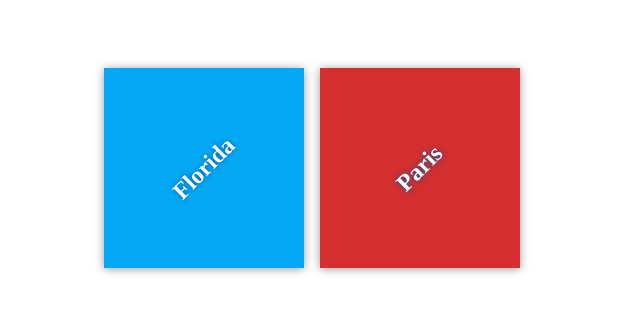
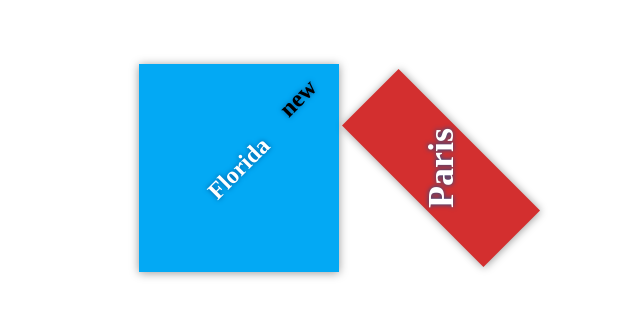
Before and after one commit to subhimakil/my-travel-plans, a plain HTML site: page index.html in a window 1280 px wide. Shown: the part 232-548 px from the top of the page, without its empty margins (328-968 px from the left). Drawn offline with Linux system fonts and the light colour scheme; files that its build step writes are made by us from their sources.

Commit message:
add heading to index file

```diff
--- a/index.html
+++ b/index.html
@@ -13,7 +13,7 @@
             <div class="destination" id="florida">
                 <h2>Florida</h2>
             </div>
-
+    <h2>new<h2>
             <div class="destination" id="paris">
                 <h2>Paris</h2>
             </div>
```
